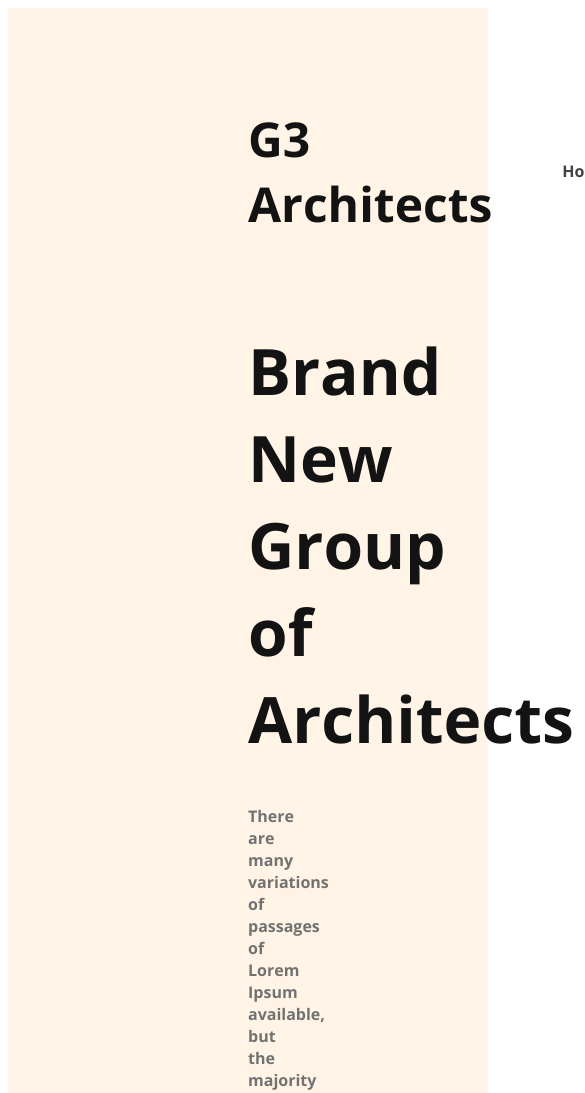
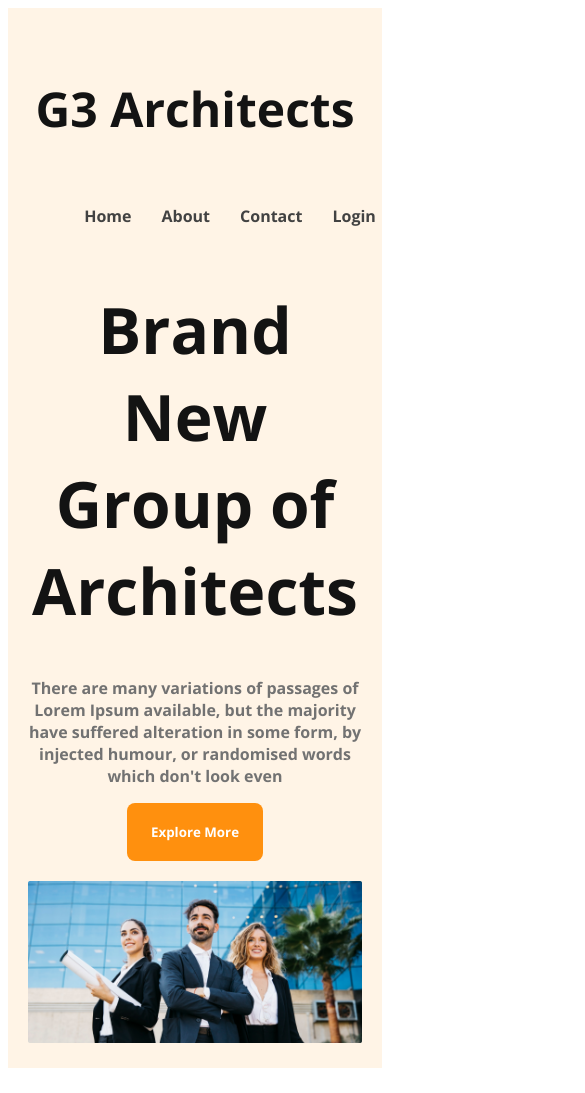
Before and after one commit to Sohelrana2815/g3-architects-website, a plain HTML site: page index.html in a window 390 px wide. Shown: the top 1093 px of the page, 585 px wide, since content can reach past the window. Drawn offline with nearby package versions, Linux system fonts and the light colour scheme.

Commit message:
banner part responsive

```diff
--- a/style.css
+++ b/style.css
@@ -5,6 +5,17 @@
 * {
   font-family: "Open Sans", sans-serif;
 }
+
+.btn-primary {
+  border-radius: 8px;
+  background: #ff900e;
+  padding: 20px 24px;
+  font-weight: 600;
+  color: #fff;
+  cursor: pointer;
+  border: 0;
+}
+
 /* Header styles */
 header {
   background: rgba(255, 144, 14, 0.1);
@@ -52,3 +63,26 @@ nav li a {
 .banner-description {
   color: #727272;
 }
+.banner img {
+  margin-top: 20px;
+  width: 100%;
+}
+/* Responsive Styles */
+@media screen and (max-width: 576px) {
+  header {
+    padding: 20px;
+  }
+  nav {
+    flex-direction: column;
+  }
+}
+/* Tablet or medium devices */
+
+@media screen and (min-width: 576px) and (max-width) {
+  nav {
+    flex-direction: column;
+  }
+  header {
+    padding: 50px;
+  }
+}
```
